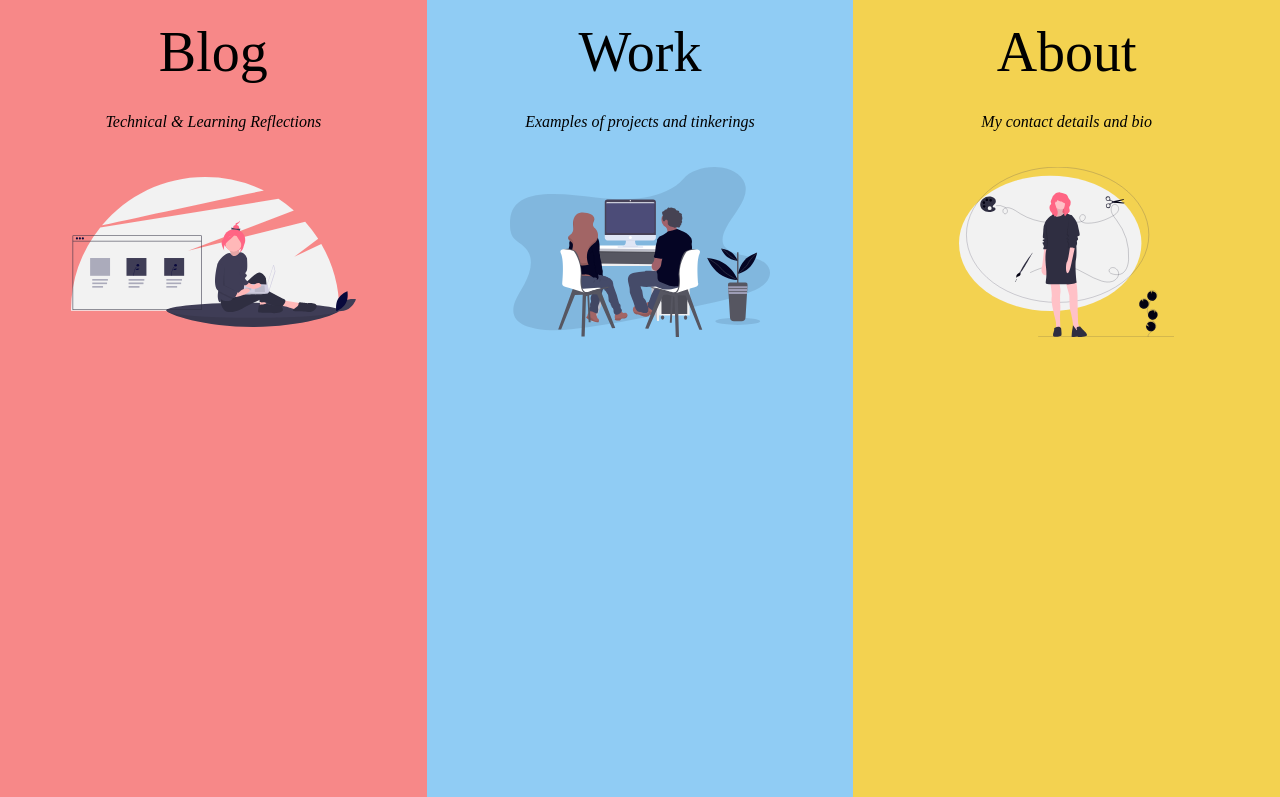
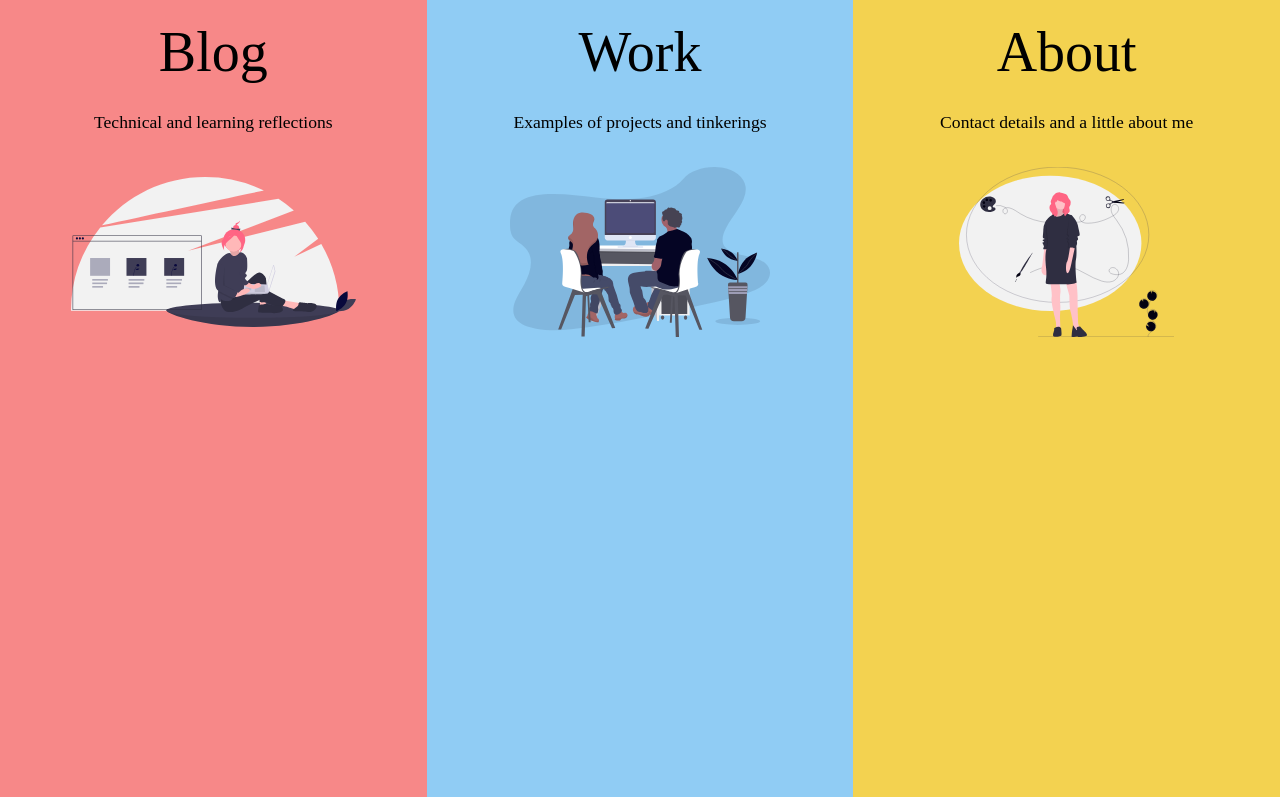
Before and after one commit to jillGlass/jillGlass.github.io, a plain HTML site: page index.html in a window 1280 px wide. Shown: the part 101-898 px from the top of the page. Drawn offline with Linux system fonts and the light colour scheme.

Commit message:
update font

```diff
--- a/index.html
+++ b/index.html
@@ -36,21 +36,21 @@
     <div class="container">
       <section class="column-1">
         <header class="title">Blog</header>
-        <p class="intro"><em>Technical & Learning Reflections</em></p>
+        <p class="intro">Technical and learning reflections</p>
         <div class="image">
           <img src="images/blogfancy.svg" alt="blog icon" height="150" />
         </div>
       </section>
       <section class="column-2">
         <header class="title">Work</header>
-        <p class="intro"><em>Examples of projects and tinkerings</em></p>
+        <p class="intro">Examples of projects and tinkerings</p>
         <div class="image">
           <img src="images/workfancy.svg" alt="blog icon" height="170" />
         </div>
       </section>
       <section class="column-3">
         <header class="title">About</header>
-        <p class="intro"><em>My contact details and bio</em></p>
+        <p class="intro">Contact details and a little about me</p>
         <div class="image">
           <img src="images/aboutfancy.svg" alt="blog icon" height="170" />
         </div>
--- a/styles/main.css
+++ b/styles/main.css
@@ -91,7 +91,7 @@ ol {
 
 .intro {
   display: inline-grid;
-  font-size: 1em;
+  font-size: 1.1em;
   justify-items: center;
 }
 @media screen and (min-width: 775px) {
```
